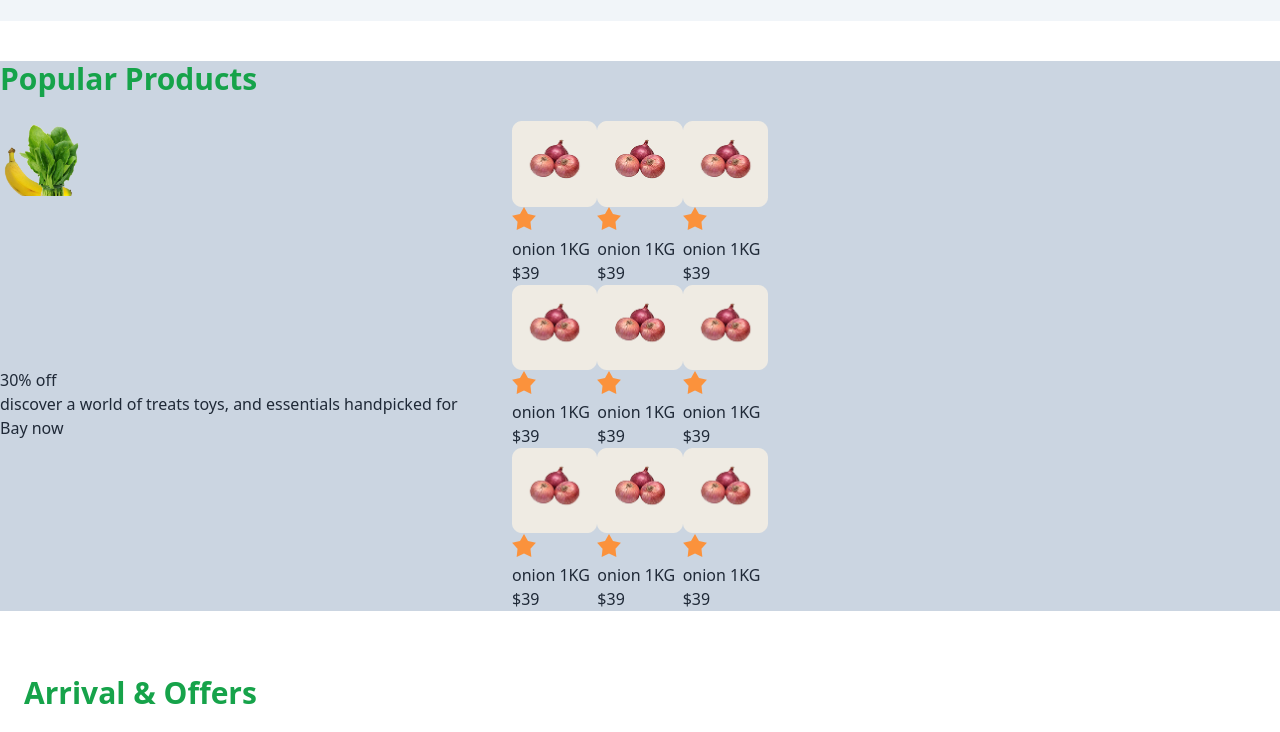
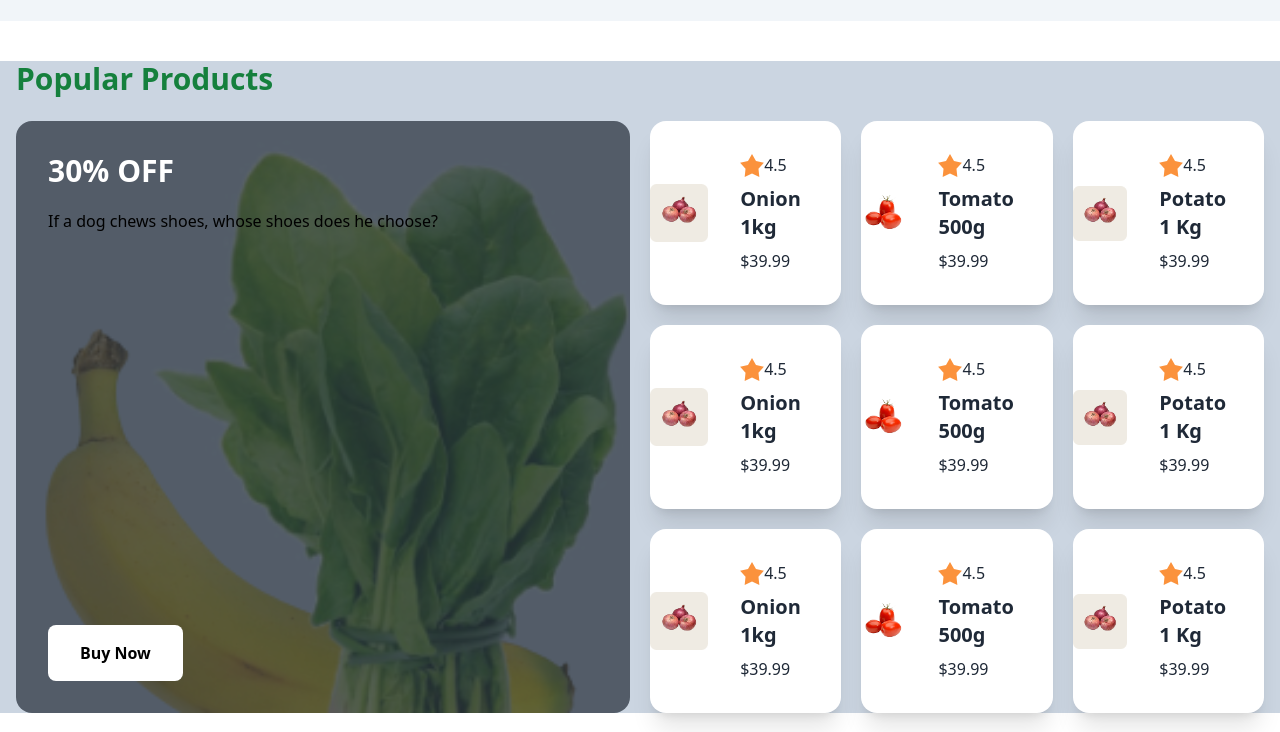
Before and after one commit to Abusolaymansefat/Assignment_03_Category_0002, a plain HTML site: page index.html in a window 1280 px wide. Shown: the part 2403-3135 px from the top of the page. Drawn offline with nearby package versions, Linux system fonts and the light colour scheme.

Commit message:
Potato 1 Kg

```diff
--- a/index.html
+++ b/index.html
@@ -121,131 +121,156 @@
         </section>
 
         <section class="bg-slate-300 mt-10">
-            <div class="md:container md:mx-auto space-y-6  ">
-                <h2 class="font-semibold text-3xl text-green-600">Popular Products</h2>
-                <!-- 12 -->
-                <div class="grid grid-cols-5 mt-10">
-                    <div class="grid col-span-2 row-span-3">
-                        <div>
-                            <img class="w-20" src="c2-assets/vegetable-offer.png" alt="">
+            <div class="md:container md:mx-auto space-y-6 px-4 ">
+                <h2 class="text-green-700 font-bold text-3xl ">Popular Products</h2>
+                <div class="grid grid-cols-1 md:grid-cols-2 gap-5">
+                    <!-- card 1 -->
+                      <div class="card  image-full">
+                        <figure>
+                          <img src="c2-assets/vegetable-offer.png" alt="Vegetable Offer" />
+                        </figure>
+                        <div class="card-body ">
+                          <h2 class="font-bold text-3xl text-white">30% OFF</h2>
+                          <p class="text-black mt-3">
+                            If a dog chews shoes, whose shoes does he choose?
+                          </p>
+                          <div class="">
+                            <button class="bg-white text-black px-8 py-4 mt-3 rounded-lg font-semibold hover:bg-gray-200">
+                              Buy Now
+                            </button>
                           </div>
-                        <div>
-                            <h3>30% off</h3>
-                            <p>discover a  world of treats toys, and essentials handpicked for</p>
-                            <button>Bay now</button>
+
                         </div>
                       </div>
-                    <div class="grid grid-cols-3">
-                        <div class="">
-                            <div>
-                                <img src="c2-assets/Group 16.png" alt="">
+
+                          <!-- card 2 -->
+                      <div class="grid grid-cols-2 md:grid-cols-3 gap-5">
+                        <div class="card card-side bg-base-100 shadow-xl">
+                            <figure><img src="c2-assets/Group 16.png" alt="Movie"/></figure>
+                            <div class="card-body">
+                                <div class="rating">
+                                    <input type="radio" name="rating-2" class="mask mask-star-2 bg-orange-400" />4.5
                                   </div>
-                            <div>
-                                <div class="rating">
-                                    <input type="radio" name="rating-2" class="mask mask-star-2 bg-orange-400" />
-                                  </div>
-                                  <h4>onion 1KG</h4>
-                                  <h5>$39</h5>
+                              <h2 class="card-title">Onion 1kg</h2>
+                              <p>$39.99</p>
+
                             </div>
                           </div>
-                        <div>
-                            <div>
-                                <img src="c2-assets/Group 16.png" alt="">
+                          <!-- card-3 -->
+                          <div class="card card-side bg-base-100 shadow-xl">
+                            <figure><img src="c2-assets/image 41.png" alt="Movie"/></figure>
+                            <div class="card-body">
+                                <div class="rating">
+                                    <input type="radio" name="rating-2" class="mask mask-star-2 bg-orange-400" />4.5
                                   </div>
-                            <div>
-                                <div class="rating">
-                                    <input type="radio" name="rating-2" class="mask mask-star-2 bg-orange-400" />
-                                  </div>
-                                  <h4>onion 1KG</h4>
-                                  <h5>$39</h5>
+                              <h2 class="card-title">Tomato 500g</h2>
+                              <p>$39.99</p>
+
                             </div>
                           </div>
-                        <div>
-                            <div>
-                                <img src="c2-assets/Group 16.png" alt="">
+                          <!-- card 4 -->
+                          <div class="card card-side bg-base-100 shadow-xl">
+                            <figure><img src="c2-assets/Group 16.png" alt="Movie"/></figure>
+                            <div class="card-body">
+                                <div class="rating">
+                                    <input type="radio" name="rating-2" class="mask mask-star-2 bg-orange-400" />4.5
                                   </div>
-                            <div>
-                                <div class="rating">
-                                    <input type="radio" name="rating-2" class="mask mask-star-2 bg-orange-400" />
-                                  </div>
-                                  <h4>onion 1KG</h4>
-                                  <h5>$39</h5>
+                              <h2 class="card-title">Potato 1 Kg</h2>
+                              <p>$39.99</p>
+
                             </div>
                           </div>
-                        <div>
-                            <div>
-                                <img src="c2-assets/Group 16.png" alt="">
+                          <!-- card 5 -->
+                          <div class="card card-side bg-base-100 shadow-xl">
+                            <figure><img src="c2-assets/Group 16.png" alt="Movie"/></figure>
+                            <div class="card-body">
+                                <div class="rating">
+                                    <input type="radio" name="rating-2" class="mask mask-star-2 bg-orange-400" />4.5
                                   </div>
-                            <div>
-                                <div class="rating">
-                                    <input type="radio" name="rating-2" class="mask mask-star-2 bg-orange-400" />
-                                  </div>
-                                  <h4>onion 1KG</h4>
-                                  <h5>$39</h5>
+                              <h2 class="card-title">Onion 1kg</h2>
+                              <p>$39.99</p>
+
                             </div>
                           </div>
-                        <div>
-                            <div>
-                                <img src="c2-assets/Group 16.png" alt="">
+                          <!-- card-6 -->
+                          <div class="card card-side bg-base-100 shadow-xl">
+                            <figure><img src="c2-assets/image 41.png" alt="Movie"/></figure>
+                            <div class="card-body">
+                                <div class="rating">
+                                    <input type="radio" name="rating-2" class="mask mask-star-2 bg-orange-400" />4.5
                                   </div>
-                            <div>
-                                <div class="rating">
-                                    <input type="radio" name="rating-2" class="mask mask-star-2 bg-orange-400" />
-                                  </div>
-                                  <h4>onion 1KG</h4>
-                                  <h5>$39</h5>
+                              <h2 class="card-title">Tomato 500g</h2>
+                              <p>$39.99</p>
+
                             </div>
                           </div>
-                        <div>
-                            <div>
-                                <img src="c2-assets/Group 16.png" alt="">
+                          <!-- card 7 -->
+                          <div class="card card-side bg-base-100 shadow-xl">
+                            <figure><img src="c2-assets/Group 16.png" alt="Movie"/></figure>
+                            <div class="card-body">
+                                <div class="rating">
+                                    <input type="radio" name="rating-2" class="mask mask-star-2 bg-orange-400" />4.5
                                   </div>
-                            <div>
-                                <div class="rating">
-                                    <input type="radio" name="rating-2" class="mask mask-star-2 bg-orange-400" />
-                                  </div>
-                                  <h4>onion 1KG</h4>
-                                  <h5>$39</h5>
+                              <h2 class="card-title">Potato 1 Kg</h2>
+                              <p>$39.99</p>
+
                             </div>
                           </div>
-                        <div>
-                            <div>
-                                <img src="c2-assets/Group 16.png" alt="">
+                          <!-- card 8 -->
+                          <div class="card card-side bg-base-100 shadow-xl">
+                            <figure><img src="c2-assets/Group 16.png" alt="Movie"/></figure>
+                            <div class="card-body">
+                                <div class="rating">
+                                    <input type="radio" name="rating-2" class="mask mask-star-2 bg-orange-400" />4.5
                                   </div>
-                            <div>
-                                <div class="rating">
-                                    <input type="radio" name="rating-2" class="mask mask-star-2 bg-orange-400" />
-                                  </div>
-                                  <h4>onion 1KG</h4>
-                                  <h5>$39</h5>
+                              <h2 class="card-title">Onion 1kg</h2>
+                              <p>$39.99</p>
+
                             </div>
                           </div>
-                        <div>
-                            <div>
-                                <img src="c2-assets/Group 16.png" alt="">
+                          <!-- card-9 -->
+                          <div class="card card-side bg-base-100 shadow-xl">
+                            <figure><img src="c2-assets/image 41.png" alt="Movie"/></figure>
+                            <div class="card-body">
+                                <div class="rating">
+                                    <input type="radio" name="rating-2" class="mask mask-star-2 bg-orange-400" />4.5
                                   </div>
-                            <div>
-                                <div class="rating">
-                                    <input type="radio" name="rating-2" class="mask mask-star-2 bg-orange-400" />
-                                  </div>
-                                  <h4>onion 1KG</h4>
-                                  <h5>$39</h5>
+                              <h2 class="card-title">Tomato 500g</h2>
+                              <p>$39.99</p>
+
                             </div>
                           </div>
-                        <div>
-                            <div>
-                                <img src="c2-assets/Group 16.png" alt="">
+                          <!-- card 10 -->
+                          <div class="card card-side bg-base-100 shadow-xl">
+                            <figure><img src="c2-assets/Group 16.png" alt="Movie"/></figure>
+                            <div class="card-body">
+                                <div class="rating">
+                                    <input type="radio" name="rating-2" class="mask mask-star-2 bg-orange-400" />4.5
                                   </div>
-                            <div>
-                                <div class="rating">
-                                    <input type="radio" name="rating-2" class="mask mask-star-2 bg-orange-400" />
-                                  </div>
-                                  <h4>onion 1KG</h4>
-                                  <h5>$39</h5>
+                              <h2 class="card-title">Potato 1 Kg</h2>
+                              <p>$39.99</p>
+
                             </div>
                           </div>
+                          <!-- card 11 -->
+                          <div class="card card-side bg-base-100 shadow-xl lg:hidden ">
+                            <figure><img src="c2-assets/Group 16.png" alt="Movie"/></figure>
+                            <div class="card-body">
+                                <div class="rating">
+                                    <input type="radio" name="rating-2" class="mask mask-star-2 bg-orange-400" />4.5
+                                  </div>
+                              <h2 class="card-title">Potato 1 Kg</h2>
+                              <p>$39.99</p>
+
                             </div>
                           </div>
+
+                      </div>
+                </div>
+
+
+
+
             </div>
 
         </section>
@@ -285,8 +310,8 @@
 
         </section>
 
-        <section class="md:container md:mx-auto bg-slate-300 mt-10 p-6">
-            <div class="grid grid-cols-2 -mb-[5%]" >
+        <section class="md:container md:mx-auto bg-slate-300 mt-10 ">
+            <div class="grid grid-cols-1 md:grid-cols-2 -mb-[5%] px-4" >
                 <div class="m-auto">
                     <img src="c2-assets/vegetable-busket.png" alt="">
                 </div>
```
Lines whose indentation alone changed are shown as unchanged.
